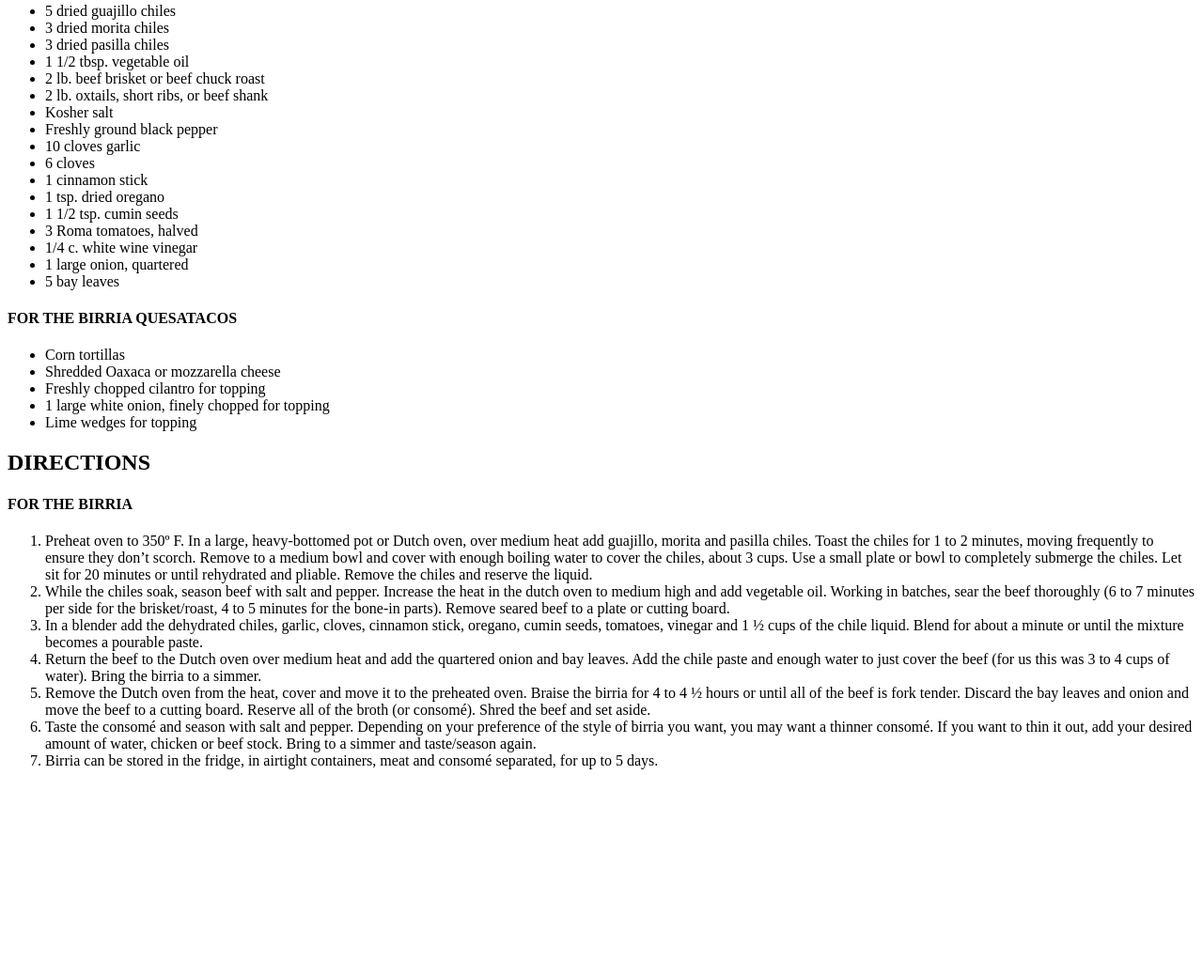
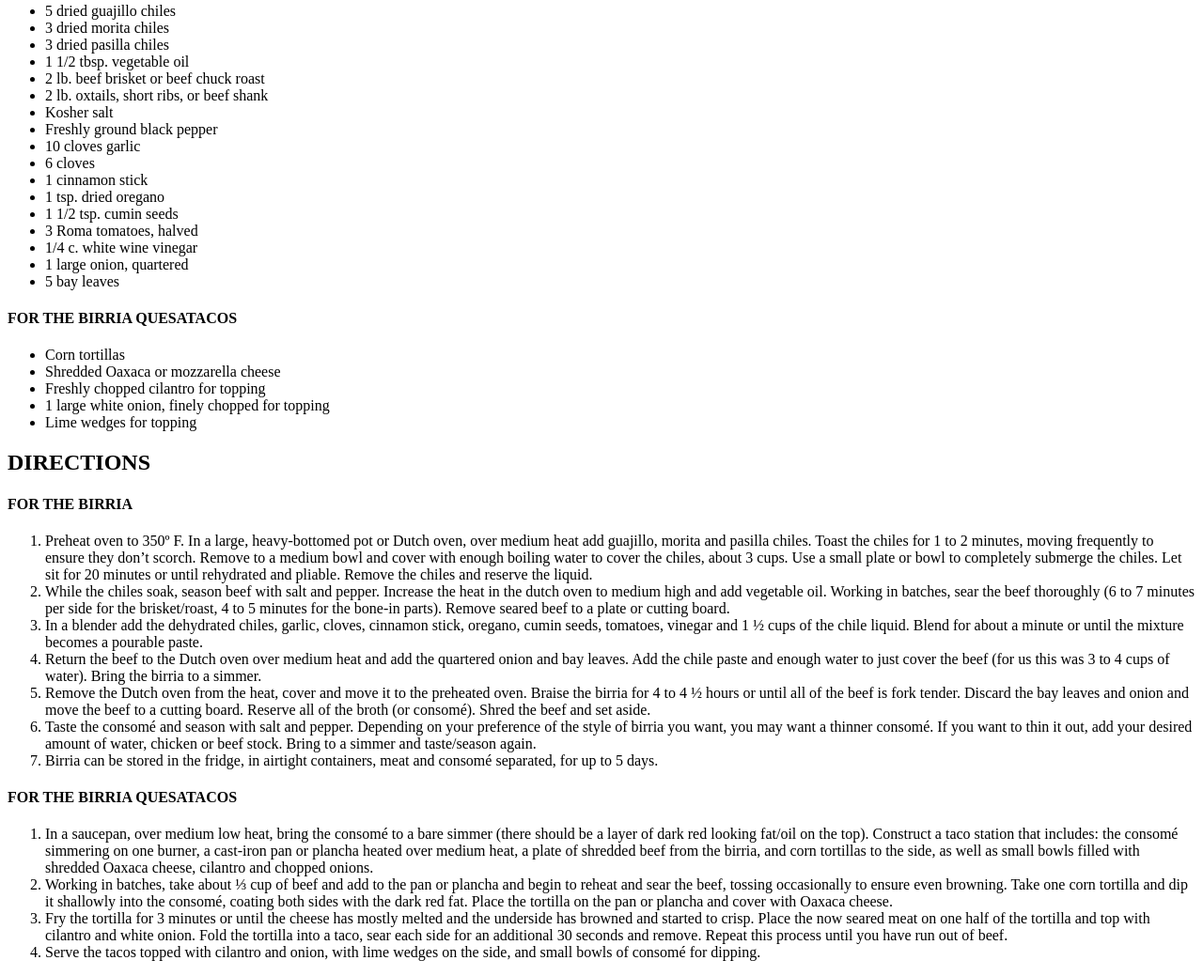
Before and after one commit to n1ckd1az/odin-recipes, a plain HTML site: page recipes/birria-tacos.html in a window 1280 px wide. Shown: the part 1474-2513 px from the top of the page at 94% size. Before the commit the page ends 2309 px from the top, so only its background shows below. Drawn offline with Linux system fonts and the light colour scheme.

Commit message:
update recipe for birria taco and steps list

```diff
--- a/recipes/birria-tacos.html
+++ b/recipes/birria-tacos.html
@@ -61,6 +61,13 @@
             <li>Taste the consomé and season with salt and pepper. Depending on your preference of the style of birria you want, you may want a thinner consomé. If you want to thin it out, add your desired amount of water, chicken or beef stock. Bring to a simmer and taste/season again.</li>
             <li>Birria can be stored in the fridge, in airtight containers, meat and consomé separated, for up to 5 days.</li>
         </ol>
+        <h4>FOR THE BIRRIA QUESATACOS</h4>
+            <ol>
+                <li>In a saucepan, over medium low heat, bring the consomé to a bare simmer (there should be a layer of dark red looking fat/oil on the top). Construct a taco station that includes: the consomé simmering on one burner, a cast-iron pan or plancha heated over medium heat, a plate of shredded beef from the birria, and corn tortillas to the side, as well as small bowls filled with shredded Oaxaca cheese, cilantro and chopped onions.</li>
+                <li>Working in batches, take about ⅓ cup of beef and add to the pan or plancha and begin to reheat and sear the beef, tossing occasionally to ensure even browning. Take one corn tortilla and dip it shallowly into the consomé, coating both sides with the dark red fat. Place the tortilla on the pan or plancha and cover with Oaxaca cheese.</li>
+                <li>Fry the tortilla for 3 minutes or until the cheese has mostly melted and the underside has browned and started to crisp. Place the now seared meat on one half of the tortilla and top with cilantro and white onion. Fold the tortilla into a taco, sear each side for an additional 30 seconds and remove. Repeat this process until you have run out of beef.</li>
+                <li>Serve the tacos topped with cilantro and onion, with lime wedges on the side, and small bowls of consomé for dipping.</li>
+            </ol>
 
 
 
```
